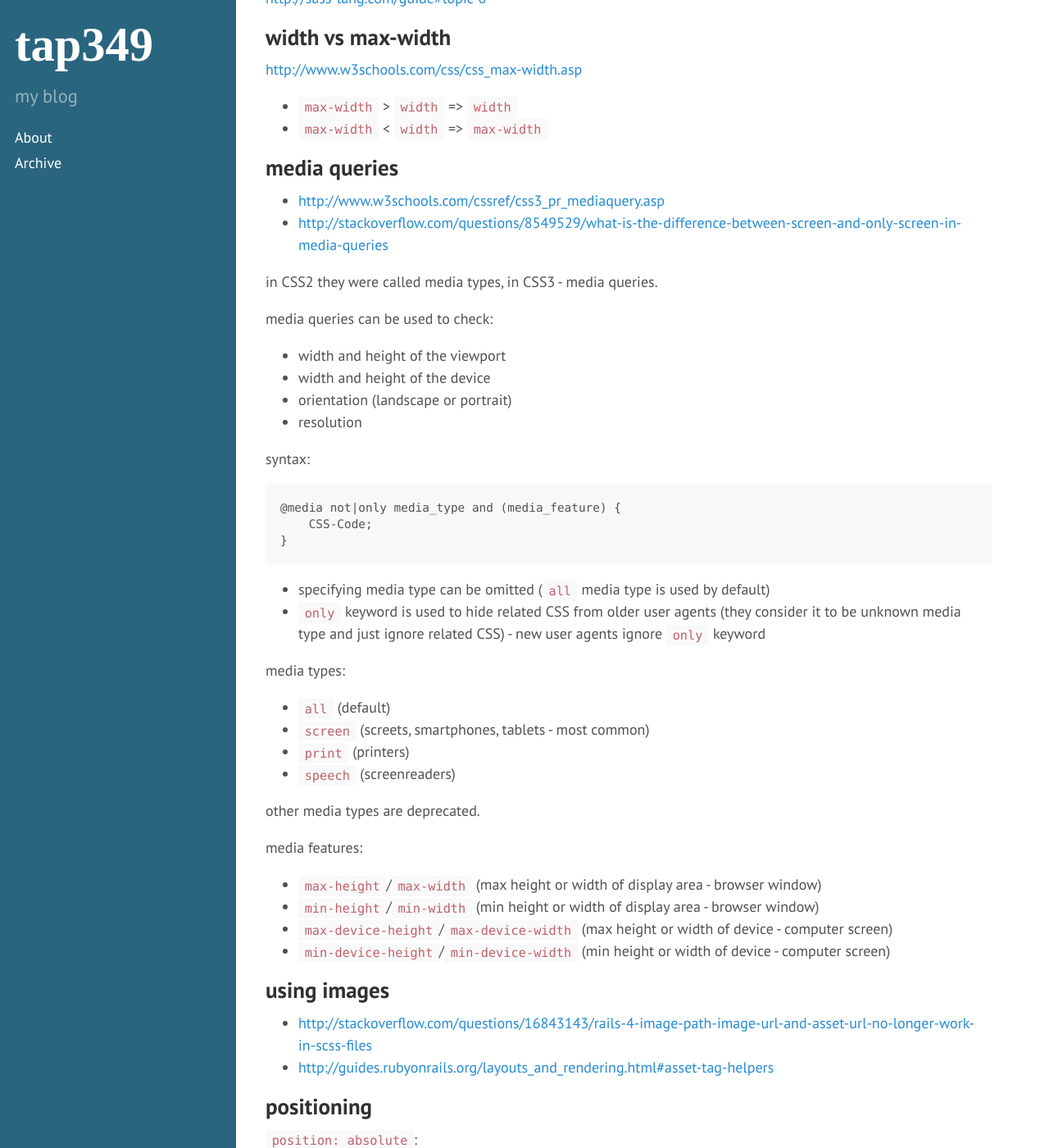
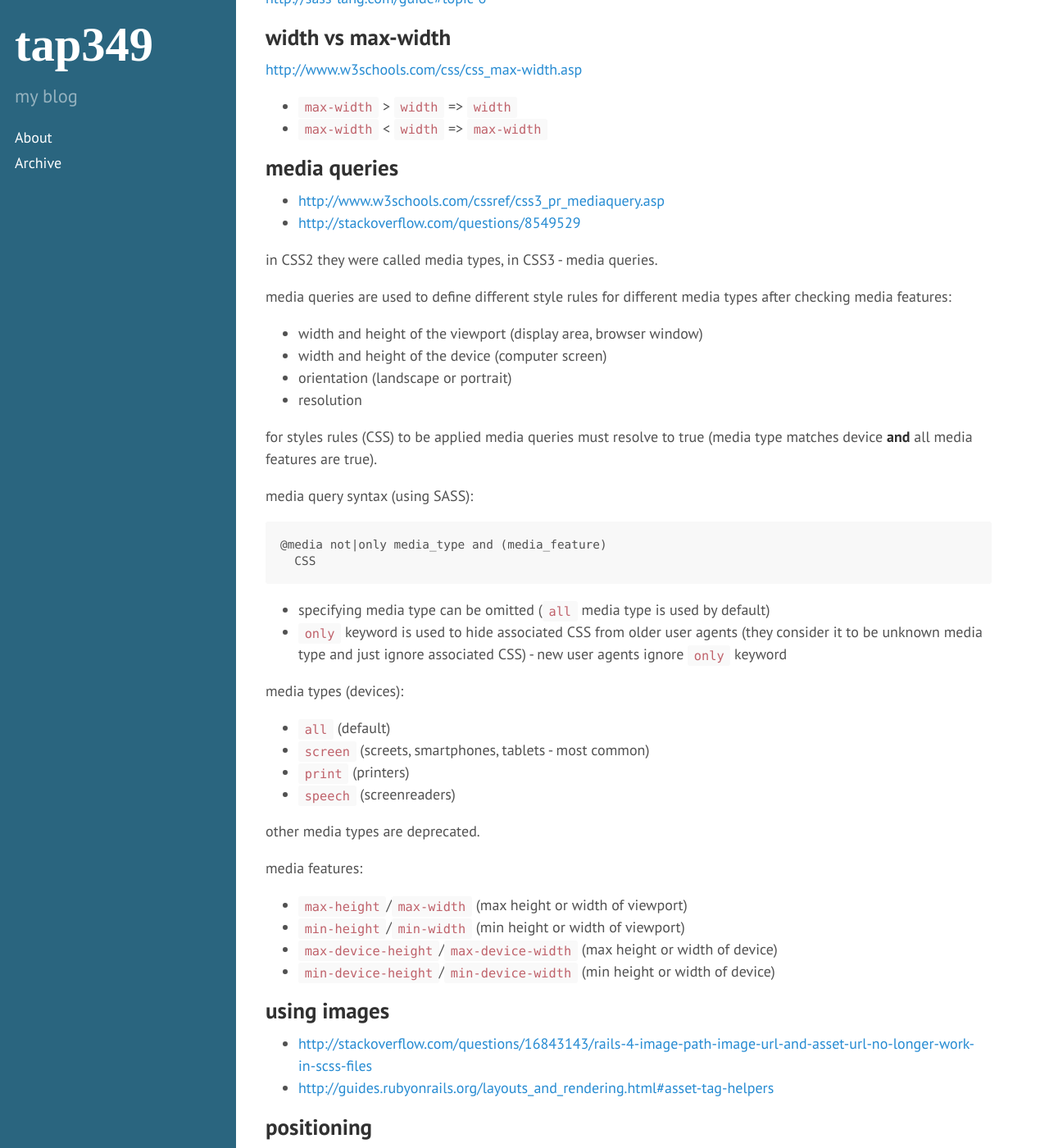
Before and after one commit to tap349/tap349.github.io, a Jekyll site: the page built from _posts/2016-04-21-makeup.md, in a window 1280 px wide and 1400 px high, scrolled down 534 px. Shown: the whole window at 82% size. Built offline with Jekyll 4.4.1, drawn with Linux system fonts in a browser that asks for light colours.

Commit message:
update 2016-04-30_18:03:11

````diff
--- a/_posts/2016-04-21-makeup.md
+++ b/_posts/2016-04-21-makeup.md
@@ -36,31 +36,34 @@ looking up current layout in Rails (more specific match wins):
 ## media queries
 
 - <http://www.w3schools.com/cssref/css3_pr_mediaquery.asp>
-- <http://stackoverflow.com/questions/8549529/what-is-the-difference-between-screen-and-only-screen-in-media-queries>
+- <http://stackoverflow.com/questions/8549529>
 
 in CSS2 they were called media types, in CSS3 - media queries.
 
-media queries can be used to check:
+media queries are used to define different style rules for
+different media types after checking media features:
 
-- width and height of the viewport
-- width and height of the device
+- width and height of the viewport (display area, browser window)
+- width and height of the device (computer screen)
 - orientation (landscape or portrait)
 - resolution
 
-syntax:
+for styles rules (CSS) to be applied media queries must resolve to true
+(media type matches device **and** all media features are true).
+
+media query syntax (using SASS):
 
 ```
-@media not|only media_type and (media_feature) {
-    CSS-Code;
-}
+@media not|only media_type and (media_feature)
+  CSS
 ```
 
 - specifying media type can be omitted (`all` media type is used by default)
-- `only` keyword is used to hide related CSS from older user agents
-  (they consider it to be unknown media type and just ignore related CSS) -
+- `only` keyword is used to hide associated CSS from older user agents
+  (they consider it to be unknown media type and just ignore associated CSS) -
   new user agents ignore `only` keyword
 
-media types:
+media types (devices):
 
 - `all` (default)
 - `screen` (screets, smartphones, tablets - most common)
@@ -71,10 +74,10 @@ other media types are deprecated.
 
 media features:
 
-- `max-height`/`max-width` (max height or width of display area - browser window)
-- `min-height`/`min-width` (min height or width of display area - browser window)
-- `max-device-height`/`max-device-width` (max height or width of device - computer screen)
-- `min-device-height`/`min-device-width` (min height or width of device - computer screen)
+- `max-height`/`max-width` (max height or width of viewport)
+- `min-height`/`min-width` (min height or width of viewport)
+- `max-device-height`/`max-device-width` (max height or width of device)
+- `min-device-height`/`min-device-width` (min height or width of device)
 
 ## using images
 
````
